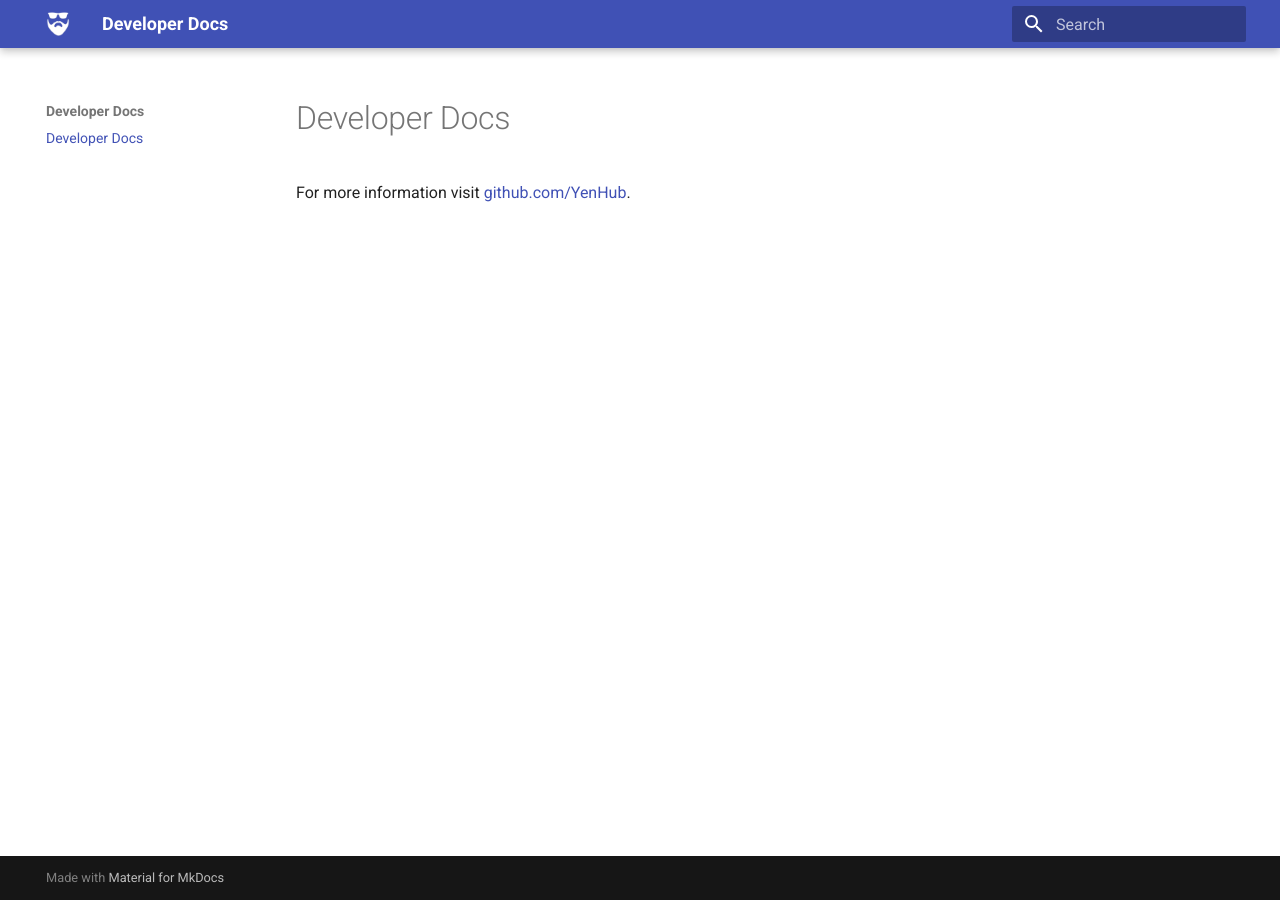
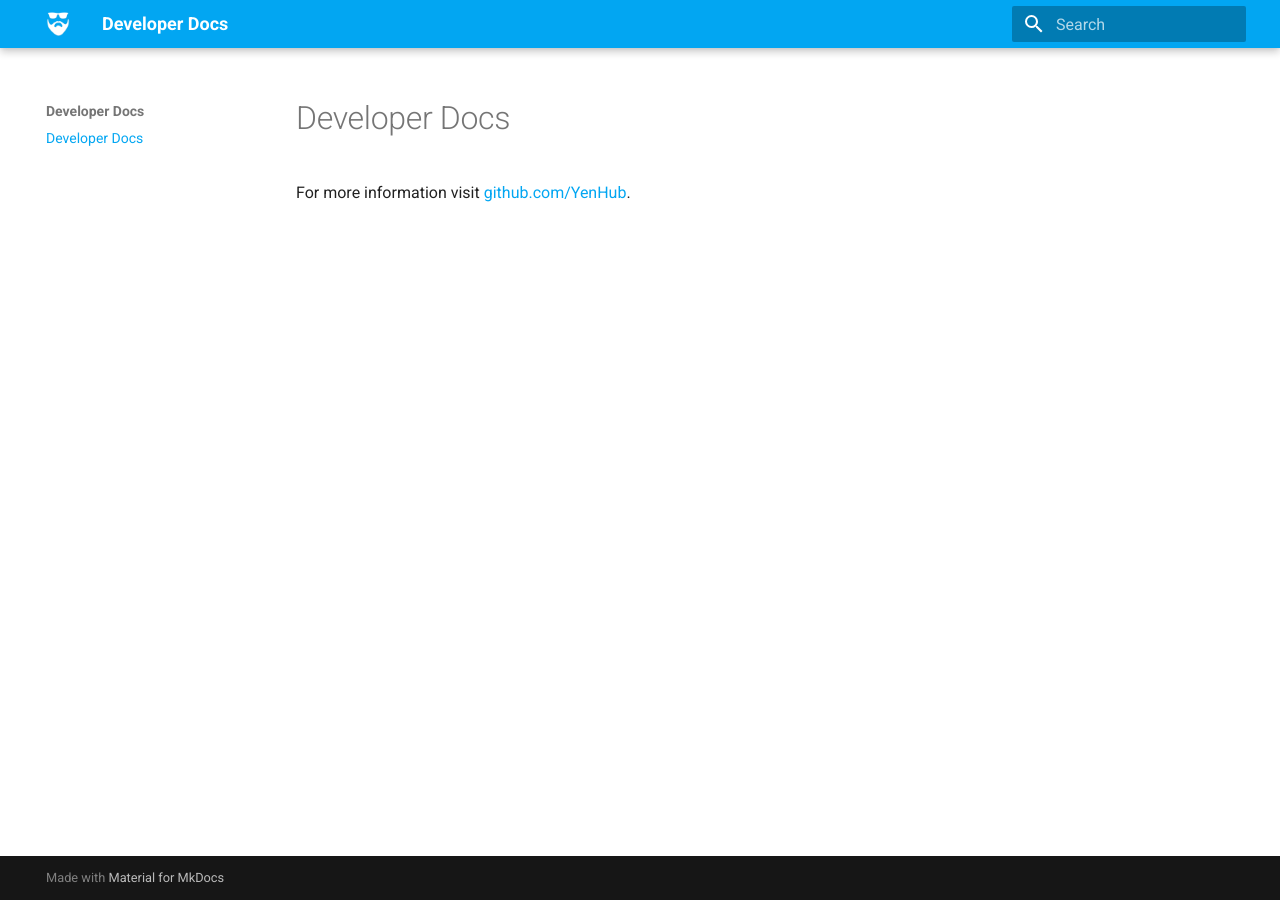
Before and after one commit to YenHub/developer-docs, an MkDocs documentation site: the page built from docs/index.md, in a window 1280 px wide. Built offline with MkDocs 1.6.1 and Material for MkDocs 9.7.7, drawn with Linux system fonts in a browser that asks for light colours.

Commit message:
🔨 Customise colour palette

```diff
--- a/mkdocs.yml
+++ b/mkdocs.yml
@@ -3,3 +3,5 @@ theme:
   name:      material
   favicon:   img/favicon.ico
   logo:      img/logo.png
+  palette:
+    primary: light-blue
```
